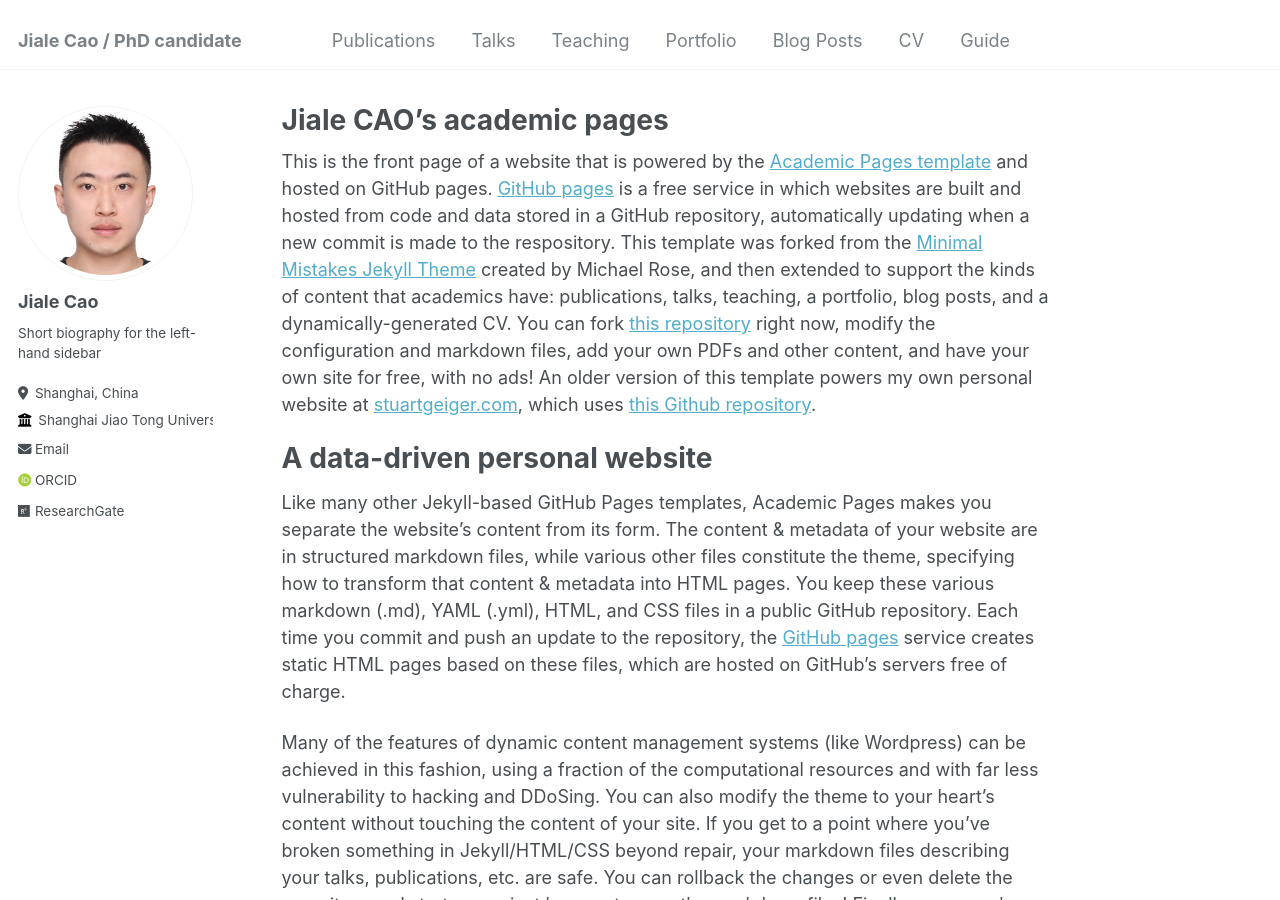
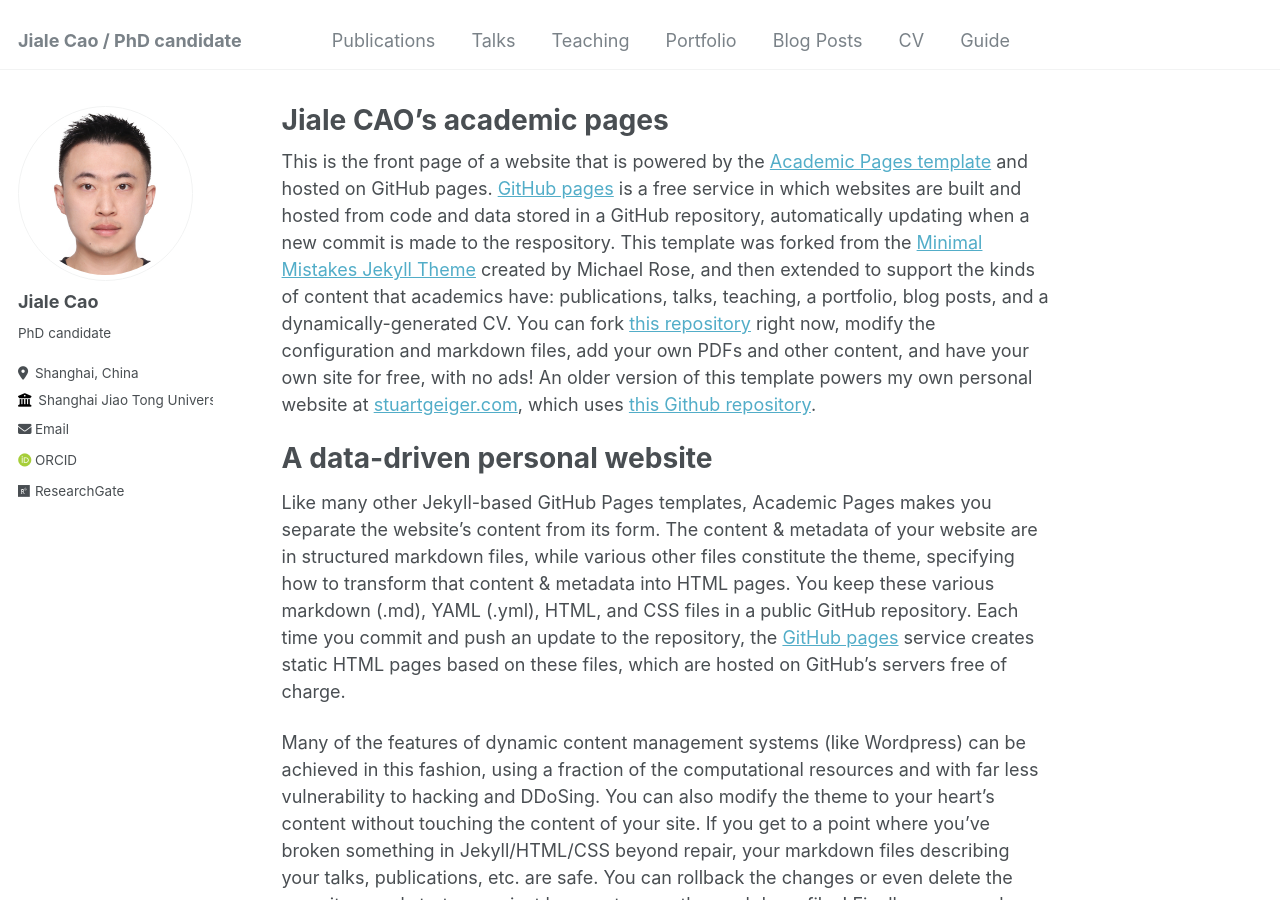
Before and after one commit to JialeCao-CN/JialeCao-CN.github.io, a Jekyll site: the page built from _pages/about.md, in a window 1280 px wide and 900 px high. Built offline with Jekyll 4.4.1, drawn with Linux system fonts in a browser that asks for light colours; some web fonts are replaced.

Commit message:
Update _config.yml
00

```diff
--- a/_config.yml
+++ b/_config.yml
@@ -24,7 +24,7 @@ author:
   avatar           : "profile.png"
   name             : "Jiale Cao"
   pronouns         : # example: "she/her"
-  bio              : "Short biography for the left-hand sidebar"
+  bio              : "PhD candidate"
   location         : "Shanghai, China"
   employer         : "Shanghai Jiao Tong University"
   uri              : # URL
```
